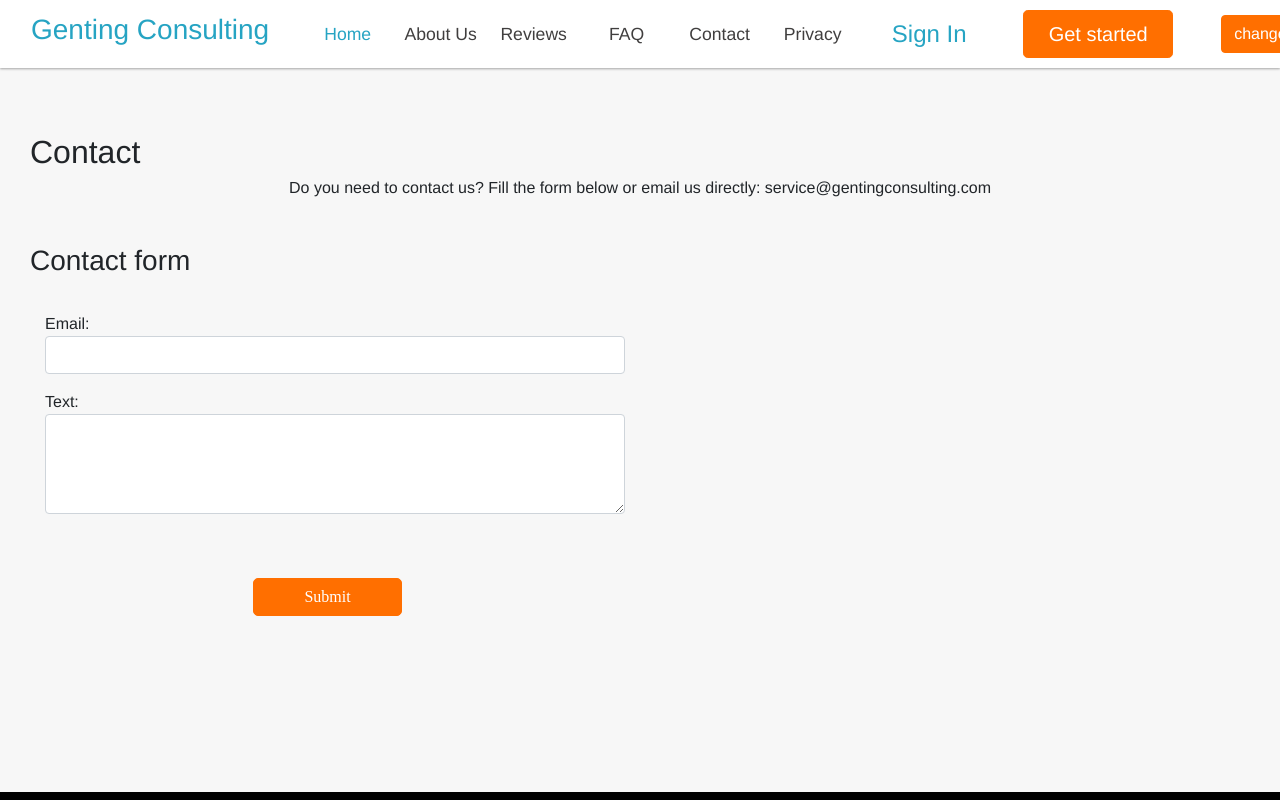
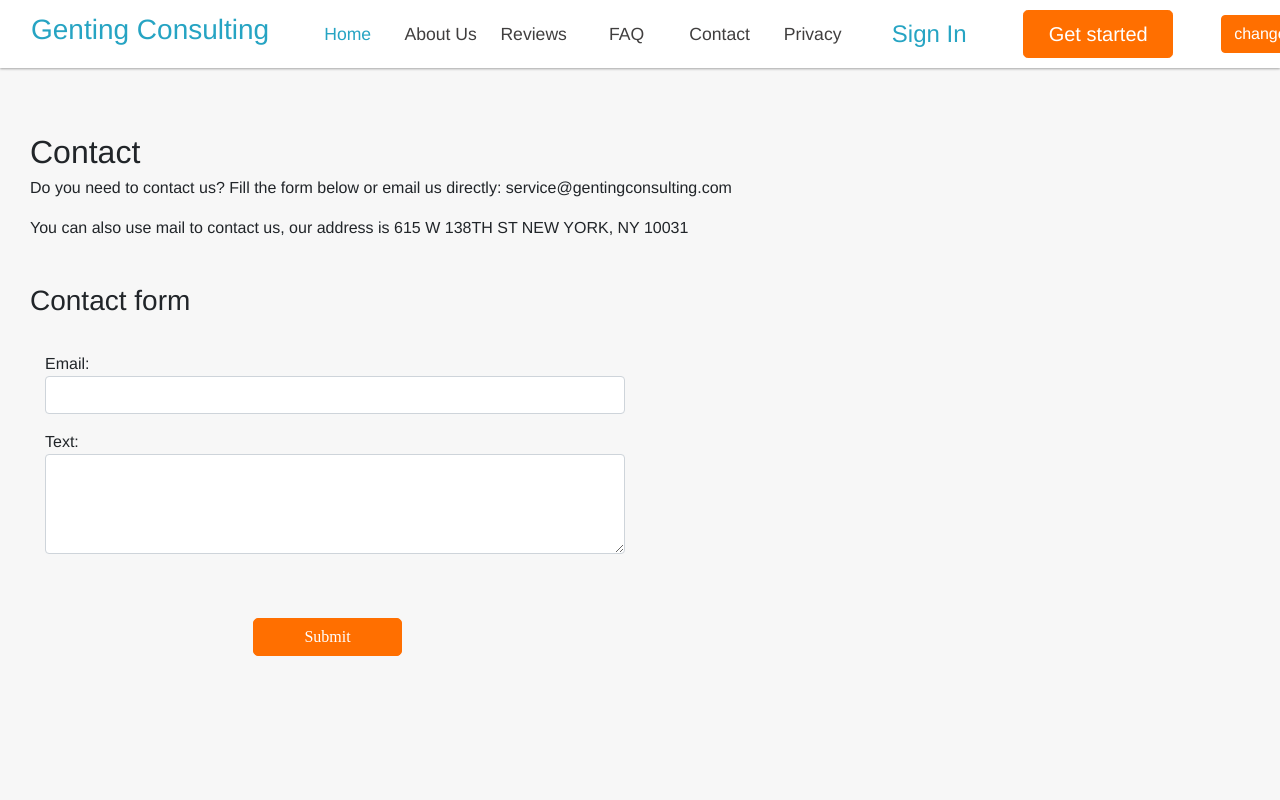
Before and after one commit to wawoyuanli/website, a Vue app: page /#/contact in a window 1280 px wide. Shown: the top 800 px of the page. Built offline with nearby package versions, Linux system fonts and the light colour scheme.

Commit message:
添加联系方式
添加联系方式

```diff
--- a/src/views/contact/index.vue
+++ b/src/views/contact/index.vue
@@ -12,9 +12,12 @@
                 data-animation-type="fadeInDown"
               >
                 <h2 class="content-title">Contact</h2>
-                <p class="text-center">
+                <p class="text-left">
                   Do you need to contact us? Fill the form below or email us
                   directly: service@gentingconsulting.com
+                </p>
+                <p class="text-left">
+                  You can also use mail to contact us, our address is 615 W 138TH ST NEW YORK, NY 10031
                 </p>
                 <div class="row">
                   <div class="col-md-12">
```
